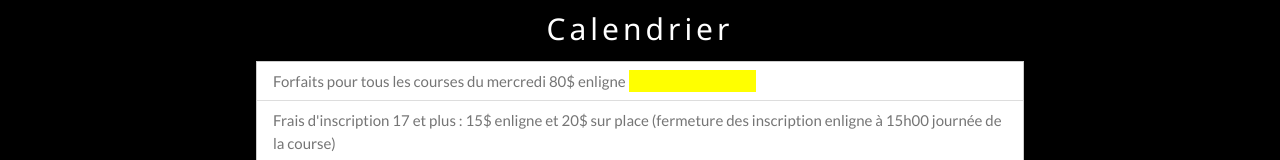
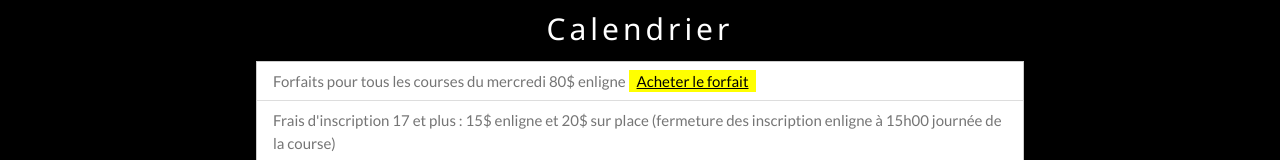
Before and after one commit to blaireau47/cx418WebSite, a plain HTML site: page CircuitLevis/index.html in a window 1280 px wide. Shown: the part 772-932 px from the top of the page. Drawn offline with nearby package versions, Linux system fonts and the light colour scheme; some packages are replaced by stand-ins of ours.

Commit message:
changement pour 2019

```diff
--- a/assets/styles/CircuitStyleOveride.css
+++ b/assets/styles/CircuitStyleOveride.css
@@ -1,2 +1,2 @@
 .w3-CyclesDupont,.w3-hover-red:hover{color:#fff!important;background-color:#b80605!important}
-.w3-Inscription,.w3-hover-red:hover{color:rgba(255, 255, 255, 0)!important;background-color:yellow!important}
+.w3-Inscription,.w3-hover-red:hover{color:#000!important;background-color:yellow!important}
```
